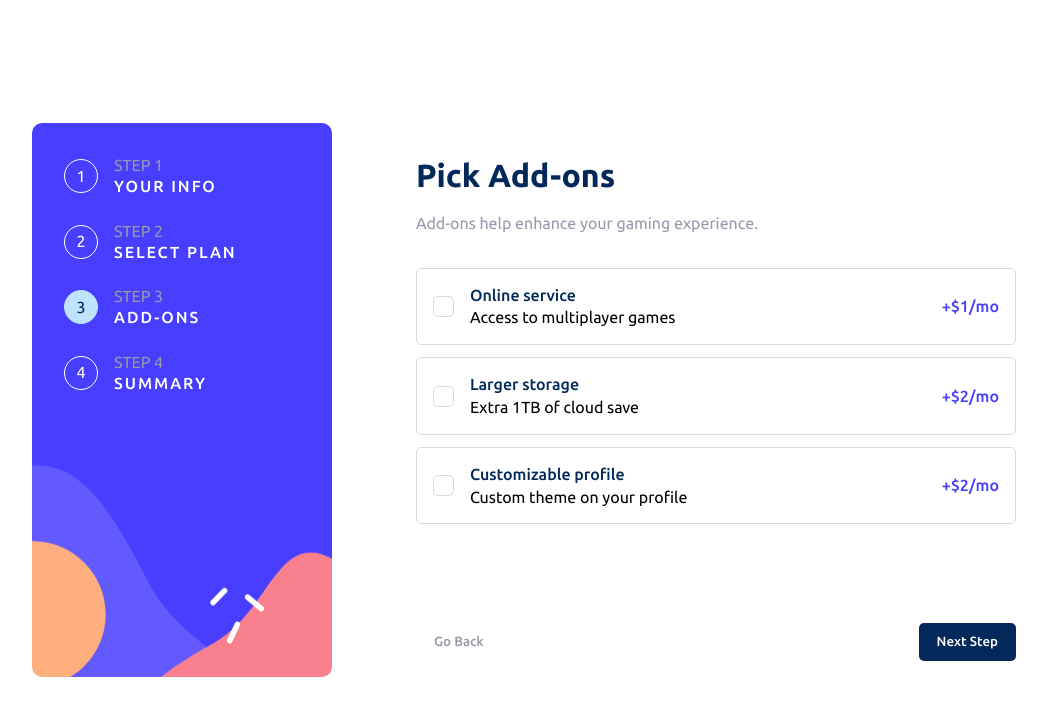
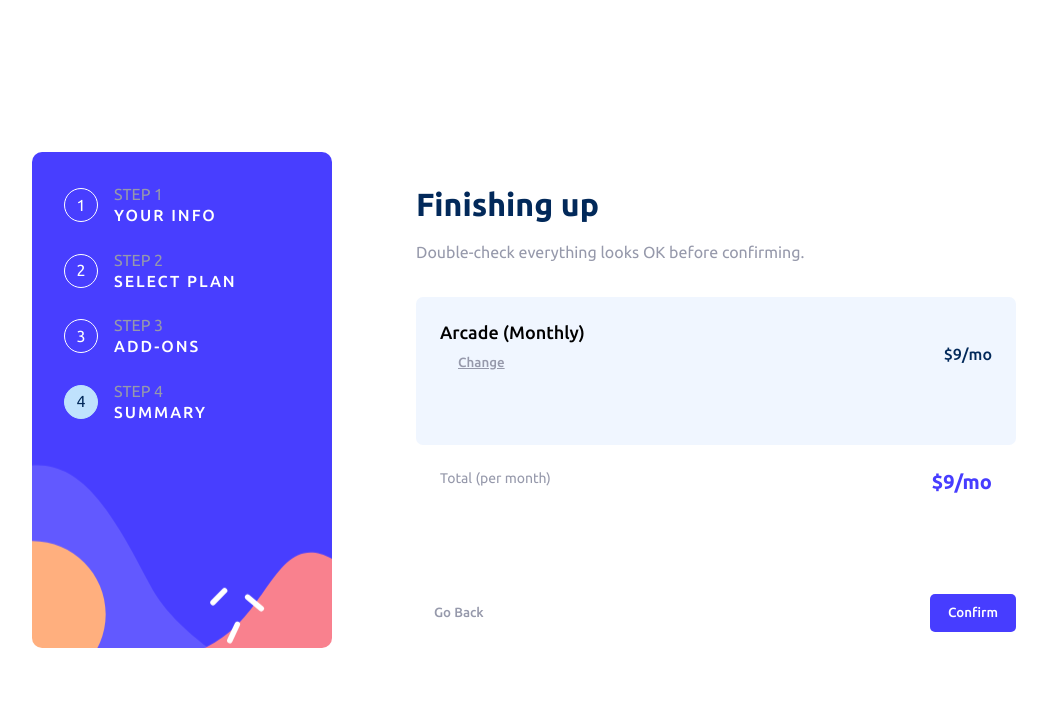
Before and after one commit to sweenejp/frontendmentor-multi-step-form-vue, a Vue app: page / in a window 1280 px wide. Shown: the top 716 px of the page, without its empty margins (74-1121 px from the left). Built offline with nearby package versions, Linux system fonts and the light colour scheme.

Commit message:
Summary page

```diff
--- a/src/App.vue
+++ b/src/App.vue
@@ -3,6 +3,7 @@ import { ref, provide, computed, watch } from 'vue';
 import PersonalInfo from './components/PersonalInfo.vue';
 import Plan from './components/Plan.vue';
 import AddOns from './components/AddOns.vue';
+import Summary from './components/Summary.vue';
 import Stepper from './components/Stepper.vue';
 import plans from './mockdata/plans.json';
 import addOnsData from './mockdata/addOns.json';
@@ -13,19 +14,42 @@ const phone = ref('');
 const plan = ref(plans[0].value);
 const addOns = ref([]);
 const isYearly = ref(false);
+const selectedPlan = computed(() => {
+  return plans.find((p) => p.value === plan.value);
+});
+const selectedAddOns = computed(() =>
+  addOnsData.filter((addOn) => addOns.value.includes(addOn.value))
+);
+
 const selectedBillingCycle = computed(() => {
   return isYearly.value ? 'yearly' : 'monthly';
 });
 
-const step = ref(3);
+const planPrice = computed(
+  () => selectedPlan.value.billingCycles[selectedBillingCycle.value].price || 0
+);
+const addonsTotal = computed(() =>
+  selectedAddOns.value.reduce((prev, current) => {
+    return prev + current.billingCycles[selectedBillingCycle.value].price || 0;
+  }, 0)
+);
+
+const total = computed(() => {
+  return planPrice.value + addonsTotal.value;
+});
+
+const step = ref(4);
 const goToNextStep = () => {
   step.value++;
 };
 const goToPrevStep = () => {
   step.value--;
 };
+const setStep = (s) => {
+  step.value = s;
+};
 
-provide('actions', { goToNextStep, goToPrevStep });
+provide('actions', { goToNextStep, goToPrevStep, setStep });
 provide('plans', plans);
 provide('addOns', addOnsData);
 </script>
@@ -53,6 +77,13 @@ provide('addOns', addOnsData);
             v-model:addOns="addOns"
             :selectedBillingCycle="selectedBillingCycle"
           ></AddOns>
+          <Summary
+            v-if="step === 4"
+            :plan="selectedPlan"
+            :addOns="selectedAddOns"
+            :selectedBillingCycle="selectedBillingCycle"
+            :total="total"
+          ></Summary>
         </div>
       </div>
     </div>
--- /dev/null
+++ b/src/components/Summary.vue
@@ -0,0 +1,144 @@
+<script setup>
+import { inject } from 'vue';
+import {
+  billingCycleAbrevs,
+  billingCycleFull,
+  billingCyclePer,
+} from '../copyMaps';
+import Button from './Button.vue';
+import FormWrapper from './FormWrapper.vue';
+import Paper from './Paper.vue';
+
+defineProps({
+  plan: Object,
+  addOns: Array,
+  total: Number,
+  selectedBillingCycle: String,
+});
+
+const actions = inject('actions');
+</script>
+
+<template>
+  <FormWrapper
+    title="Finishing up"
+    subtitle="Double-check everything looks OK before confirming."
+  >
+    <template #form-content
+      ><div>
+        <Paper :style="{ padding: '24px' }">
+          <div class="plan" :class="{ 'has-add-ons': addOns?.length }">
+            <p class="plan-value">
+              {{ plan?.displayValue }} ({{
+                billingCycleFull[selectedBillingCycle]
+              }})
+            </p>
+            <div class="plan-bottom">
+              <button class="change-plan" @click.prevent="actions.setStep(2)">
+                Change
+              </button>
+              <p class="plan-price">
+                ${{ plan?.billingCycles[selectedBillingCycle]?.price }}/{{
+                  billingCycleAbrevs[selectedBillingCycle]
+                }}
+              </p>
+            </div>
+          </div>
+          <div class="add-ons">
+            <div v-for="addOn in addOns" class="add-on">
+              <p class="add-on-value">{{ addOn.displayValue }}</p>
+              <p class="add-on-price">
+                +${{ addOn.billingCycles[selectedBillingCycle].price }}/{{
+                  billingCycleAbrevs[selectedBillingCycle]
+                }}
+              </p>
+            </div>
+          </div>
+        </Paper>
+        <div class="total">
+          <p class="total-text">
+            Total ({{ billingCyclePer[selectedBillingCycle] }})
+          </p>
+          <p class="total-price">
+            ${{ total }}/{{ billingCycleAbrevs[selectedBillingCycle] }}
+          </p>
+        </div>
+      </div>
+    </template>
+    <template #form-actions>
+      <Button type="submit" variant="primary">Confirm</Button>
+      <Button variant="tertiary" @click="actions.goToPrevStep">Go Back</Button>
+    </template>
+  </FormWrapper>
+</template>
+
+<style scoped>
+.plan {
+  padding-bottom: 24px;
+
+  &.has-add-ons {
+    border-bottom: 1px solid var(--light-gray);
+  }
+}
+
+.plan-value {
+  font-weight: 500;
+  font-size: 18px;
+}
+
+.plan-bottom {
+  display: flex;
+  justify-content: space-between;
+}
+
+.change-plan {
+  appearance: none;
+  border: none;
+  background-color: transparent;
+  text-decoration: underline;
+  color: var(--cool-gray);
+  cursor: pointer;
+}
+
+.plan-price {
+  font-weight: 500;
+  color: var(--marine-blue);
+}
+
+.add-ons {
+  display: flex;
+  flex-direction: column;
+  gap: 16px;
+  padding-top: 16px;
+}
+
+.add-on {
+  display: flex;
+  justify-content: space-between;
+  font-size: 14px;
+}
+
+.add-on-value {
+  color: var(--cool-gray);
+}
+.add-on-price {
+  color: var(--marine-blue);
+}
+
+.total {
+  display: flex;
+  justify-content: space-between;
+  padding: 24px;
+}
+
+.total-text {
+  color: var(--cool-gray);
+  font-size: 14px;
+}
+
+.total-price {
+  color: var(--purplish-blue);
+  font-size: 20px;
+  font-weight: 700;
+}
+</style>
```
